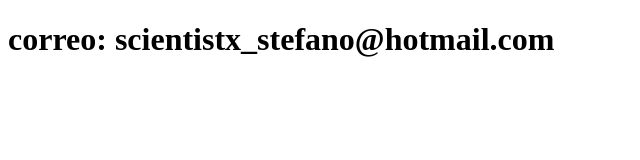
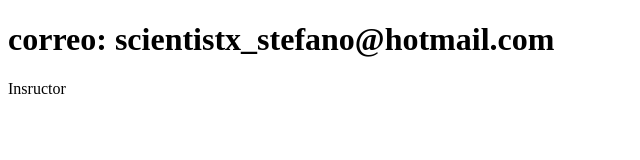
Before and after one commit to StefanoGuerra/sistema-de-registro, a plain HTML site: page contacto.html in a window 1280 px wide. Shown: the full height of the page, 0-640 px from the left. Drawn offline with Linux system fonts and the light colour scheme.

Commit message:
Actualiza el contacto

```diff
--- a/contacto.html
+++ b/contacto.html
@@ -7,5 +7,6 @@
 </head>
 <body>
     <h1>correo: scientistx_stefano@hotmail.com</h1>
+    <p>Insructor</p>
 </body>
 </html>
```
